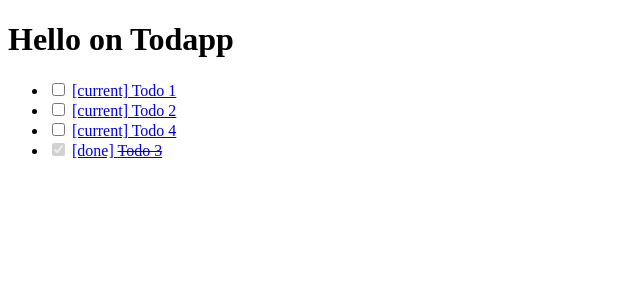
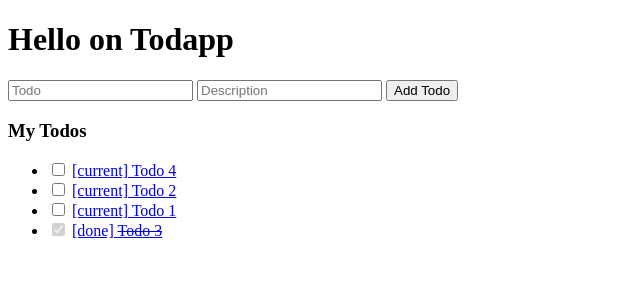
Before and after one commit to agazirce/Todapp, a Flask app: page / in a window 1280 px wide. Shown: the top 300 px of the page, without its empty margins (0-640 px from the left). Run offline with Flask 2, Linux system fonts and the light colour scheme; data comes from the database, SQL or seed files in the repository.

Commit message:
[feature_add_new] add form and route to create new todo

```diff
--- a/app.py
+++ b/app.py
@@ -1,6 +1,6 @@
 import sqlite3
 
-from flask import Flask, render_template, redirect
+from flask import Flask, render_template, redirect, request
 
 from Todo import Todo
 
@@ -13,7 +13,7 @@ def home():
     todos: list[Todo] = []
     co = sqlite3.connect('todo.db')
     cursor = co.cursor()
-    cursor.execute("SELECT * FROM todos ORDER BY status, id ;")
+    cursor.execute("SELECT * FROM todos ORDER BY status, id DESC ;")
     rows = cursor.fetchall()
     cursor.close()
     co.close()
@@ -53,5 +53,18 @@ def detail(todo_id: int):
     return render_template("detail.html", todo=todo)
 
 
+@app.route('/add', methods=['POST'])
+def add_todo():
+    todo = request.form.get('todo')
+    description = request.form.get('description')
+    co = sqlite3.connect('todo.db')
+    cursor = co.cursor()
+    cursor.execute("INSERT INTO todos(title, description) VALUES(?, ?)", (todo, description))
+    co.commit()
+    cursor.close()
+    co.close()
+    return redirect('/')
+
+
 if __name__ == "__main__":
     app.run(host='localhost', port=5000, debug=True)
--- a/templates/list.html
+++ b/templates/list.html
@@ -6,6 +6,12 @@
 </head>
 <body>
     <h1>Hello on Todapp</h1>
+    <form action="/add" method="POST">
+	    <input type="text" name="todo" placeholder="Todo" required>
+	    <input type="text" name="description" placeholder="Description">
+	    <button type="submit">Add Todo</button>
+    </form>
+    <h3>My Todos</h3>
     <ul>
         {% for todo in todos %}
         <li>
```
